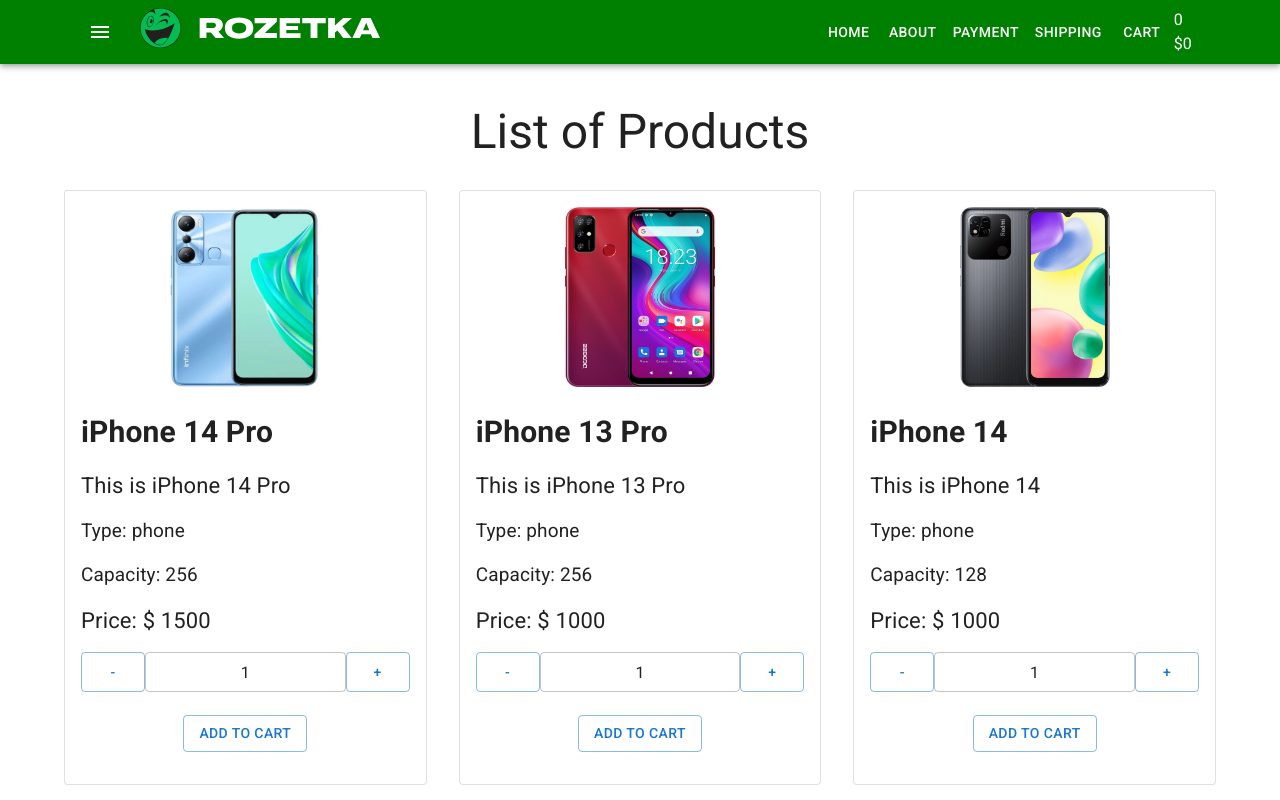
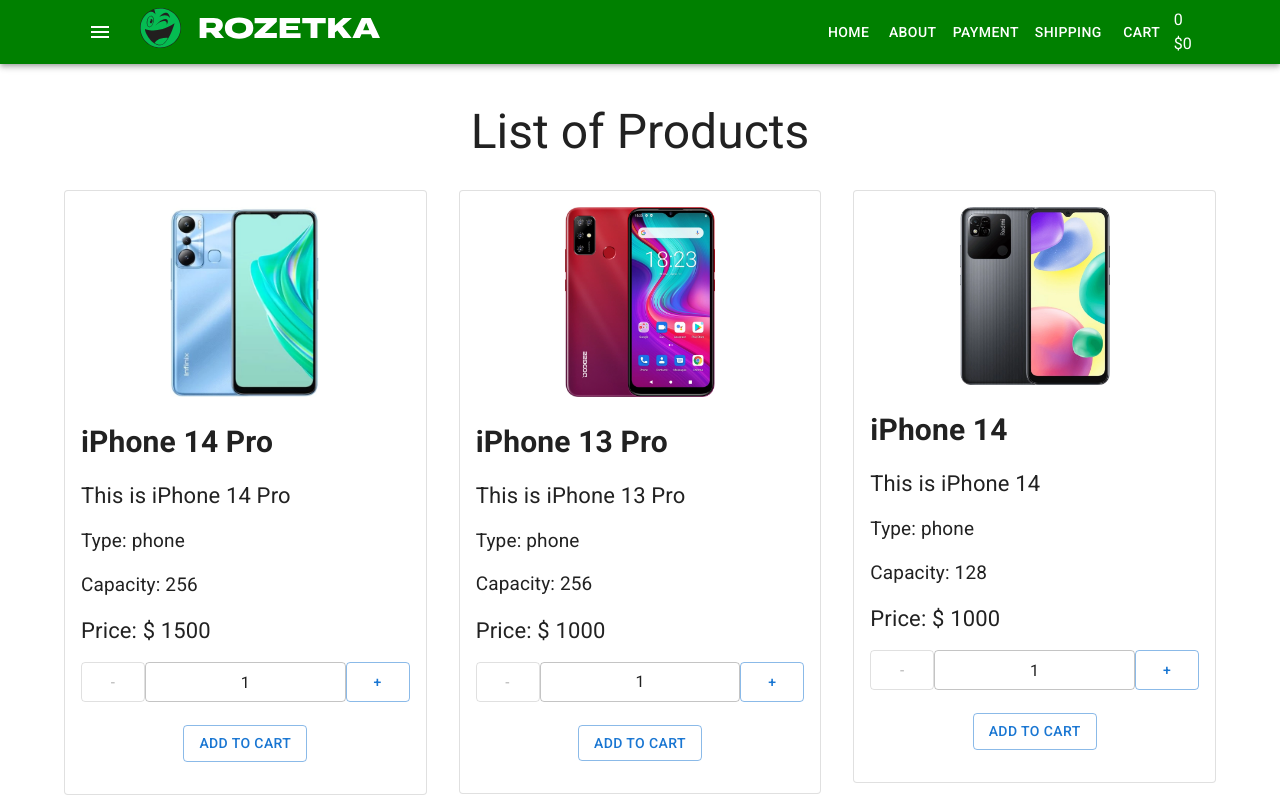
Before and after one commit to LiudmilaLushchuk/REACT-shop-project, a React (Create React App) app: page / in a window 1280 px wide. Shown: the top 800 px of the page. Built offline with nearby package versions, Linux system fonts and the light colour scheme.

Commit message:
Homework

```diff
--- a/src/components/Products/ProductListItem.scss
+++ b/src/components/Products/ProductListItem.scss
@@ -22,7 +22,7 @@
   text-align: center;
   img {
     width: 150px;
-    height: 180px;
+    height: auto;
   }
 }
 .product-quantity {
--- a/src/components/Products/ProductListItem.tsx
+++ b/src/components/Products/ProductListItem.tsx
@@ -52,11 +52,19 @@
           <div className="product-features">Capacity: {capacity}</div>
           <div className="product-price">Price: $ {price}</div>
           <div className="product-quantity">
-            <Button variant="outlined" onClick={() => this.onDecrementClick()}>
+            <Button
+              variant="outlined"
+              onClick={() => this.onDecrementClick()}
+              disabled={this.state.count <= 1}
+            >
               -
             </Button>
             <TextField value={this.state.count} size="small" />
-            <Button variant="outlined" onClick={() => this.onIncrementClick()}>
+            <Button
+              variant="outlined"
+              onClick={() => this.onIncrementClick()}
+              disabled={this.state.count >= 10}
+            >
               +
             </Button>
           </div>
```
